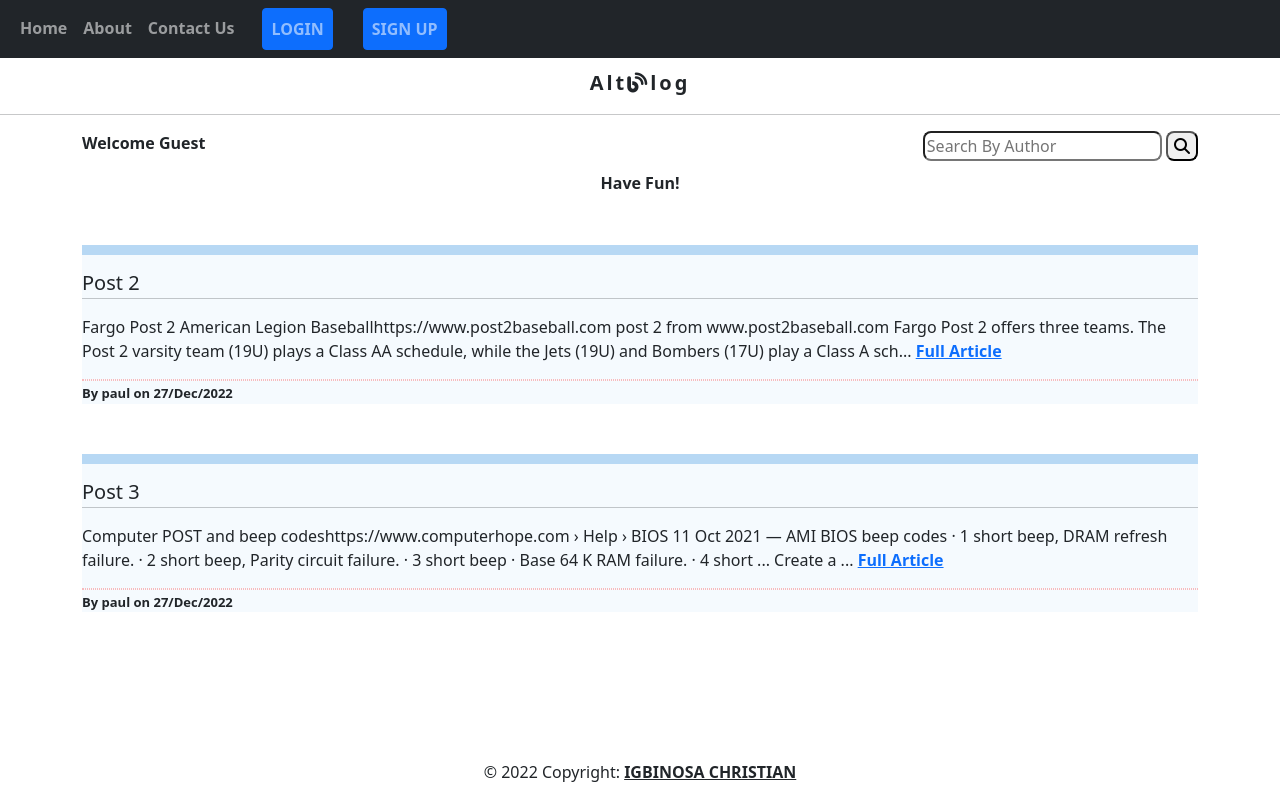
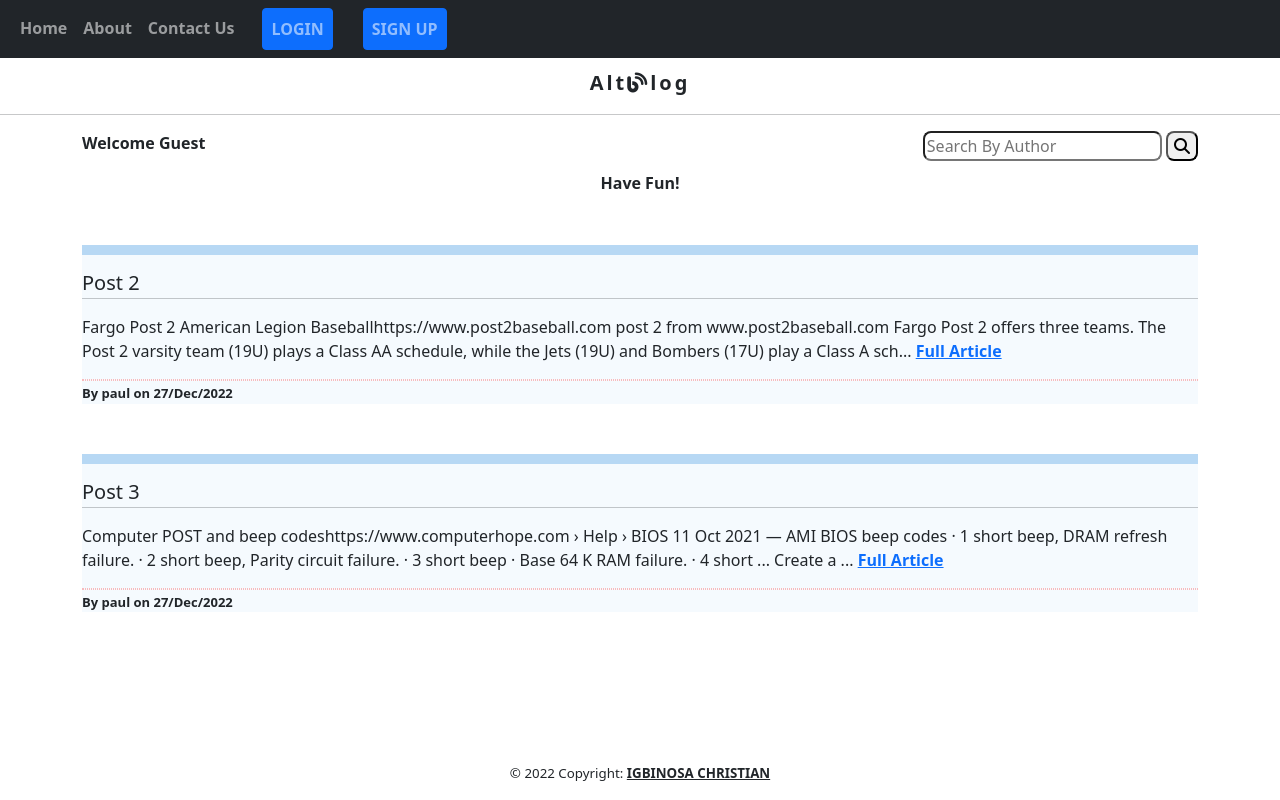
Before and after one commit to Igbinosa-Christian/AltBlog, a Flask app: page / in a window 1280 px wide. Run offline with Flask 3, Linux system fonts and the light colour scheme; parts of the project's set-up code (start-up, migrations or seed data) failed here and were passed over; some libraries are stand-ins or nearby versions.

Commit message:
Fixed footer

```diff
--- a/static/style.css
+++ b/static/style.css
@@ -1,3 +1,9 @@
+body{
+    min-height: 100vh;
+    display: flex;
+    flex-direction: column;
+}
+
 .logo{
     text-align: center;
     font-size: 20px;
@@ -135,10 +141,8 @@ textarea{
 }
 
 footer {
-    position: fixed;
-    bottom: 0;
-    width: 100%;
-
+    margin-top: auto;
+    font-size: smaller;
 }
 
  @media only screen and (max-width: 950px) {
```
